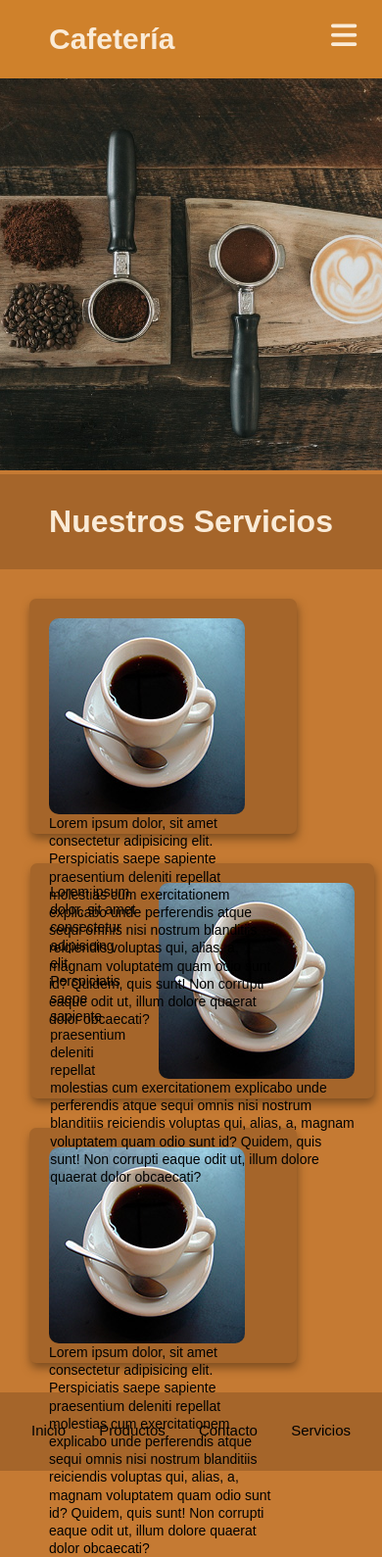
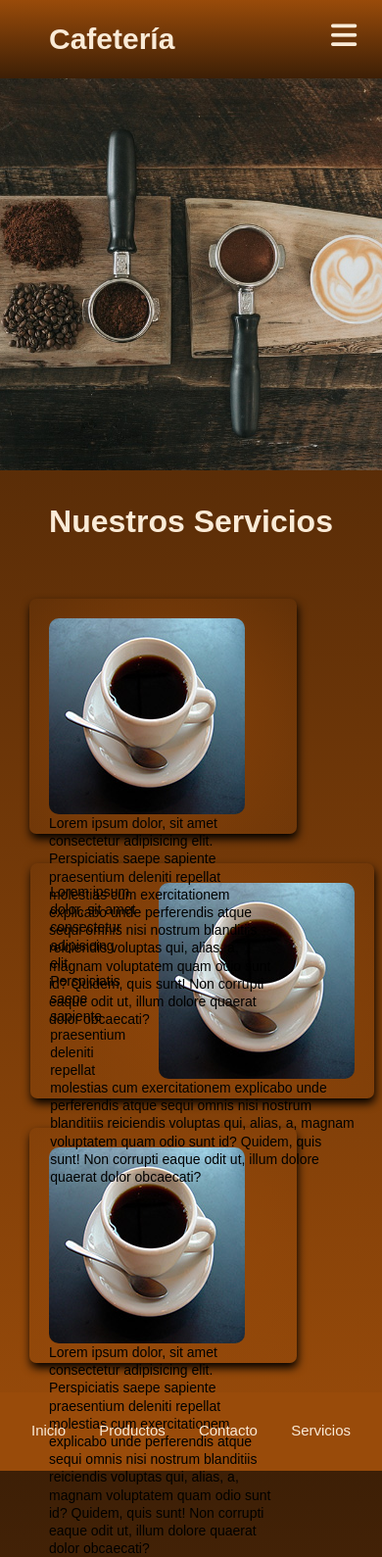
Before and after one commit to Lncarrasco/cafeteria, a plain HTML site: page html/servicios.html in a window 390 px wide. Shown: the whole page at 98% size. Drawn offline with Linux system fonts and the light colour scheme.

Commit message:
Agrego degradados

```diff
--- a/html/css/style.css
+++ b/html/css/style.css
@@ -11,7 +11,7 @@ a{
 }
 
 body{
-    background: rgb(197, 122, 51);
+    background: linear-gradient(180deg, rgb(61, 31, 6) 0%, rgba(153,75,10,1) 100%);
 }
 
 /*              HEADER              */
@@ -21,7 +21,7 @@ body{
     grid-template-columns: 240px auto 10%;
     grid-template-rows: 80px;
     text-align: center;
-    background: rgba(255, 166, 0, 0.164);
+    background: linear-gradient(0deg, rgba(61, 31, 6) 0%, rgba(153,75,10,1) 100%);
 }
 
 .navbar ul{
@@ -109,6 +109,7 @@ label.logo{
 }
 
 .lor1{
+    color: antiquewhite;
     grid-column: 2 / 2;
     text-align: center;
     margin: 40px;
@@ -121,6 +122,7 @@ label.logo{
 }
 
 .lor2{
+    color: antiquewhite;
     grid-column: 2 / 2;
     text-align: center;
     margin: 40px;
@@ -135,7 +137,7 @@ footer{
     justify-content:center;
     width: 100%;
     height: 80px;
-    background-color: rgb(165, 101, 42);
+    background-color: rgba(153,75,10,1);
 }
 
 footer ul{
@@ -149,6 +151,7 @@ footer ul li{
 }
 
 footer ul li a{
+    color: antiquewhite;
     padding: 0 15px;
 }
 
@@ -170,6 +173,7 @@ footer ul li a{
 }
 
 .contact{
+    color: antiquewhite;
     grid-column: 1/ 2;
     grid-row: 2 / 2;
     margin-left: 30px;
@@ -205,7 +209,7 @@ footer ul li a{
 
 .nnprod{
     padding: 20px;
-    background-color: rgb(165, 101, 42);
+    background-image: radial-gradient(circle, rgba(153, 74, 10, 0.63) 0%, rgba(184, 91, 16, 0) 100%);
 }
 
 .nprod{
@@ -227,6 +231,7 @@ footer ul li a{
 }
 
 .contenedorprod p{
+    color: antiquewhite;
     text-align: center;
 }
 
@@ -259,10 +264,10 @@ footer ul li a{
     padding: 20px 20px;
     font-size: 14px;
     line-height: 1.3;
-    background: rgb(165, 101, 42);
+    background-image: radial-gradient(circle, rgba(153, 74, 10, 0.63) 0%, rgba(184, 91, 16, 0) 100%);
     border-radius: 7px;
     margin: 30px;
-    box-shadow: 1px 5px 10px rgb(124, 77, 33)
+    box-shadow: 1px 5px 10px rgb(0, 0, 0)
 }
 .prod2{
     width: 90%;
@@ -270,16 +275,15 @@ footer ul li a{
     padding: 20px 20px;
     font-size: 14px;
     line-height: 1.3;
-    background: rgb(165, 101, 42);
+    background-image: radial-gradient(circle, rgba(153, 74, 10, 0.63) 0%, rgba(184, 91, 16, 0) 100%);
     border-radius: 7px;
     margin: 10px;
     margin-left: 8%;
-    box-shadow: 1px 5px 10px rgb(124, 77, 33)
+    box-shadow: 1px 5px 10px rgb(0, 0, 0)
 }
 .nservicios{
     text-align: center;
     padding: 30px;
-    background: rgb(165, 101, 42);
 }
 
 .nservicios h1{
@@ -314,10 +318,10 @@ footer ul li a{
     }
 
     .navbar ul{
+        background: radial-gradient(circle, rgba(153,75,10,1) 0%, rgba(34,17,3,1) 100%);
         position: fixed;
         width: 100%;
         height: 100vh;
-        background: rgb(197, 122, 51);
         text-align: center;
         left: -100%;
         transition: all .4s;
```
